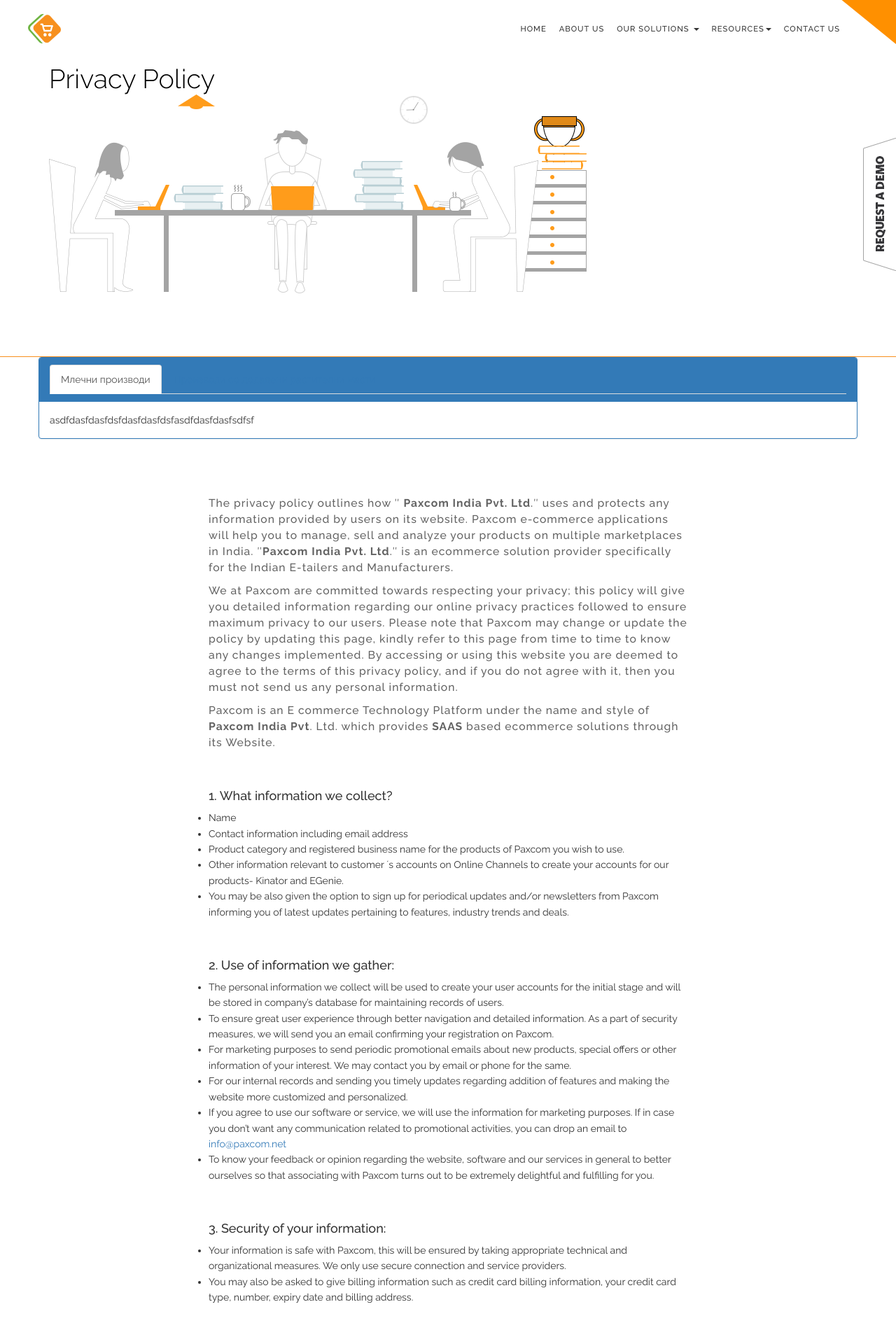
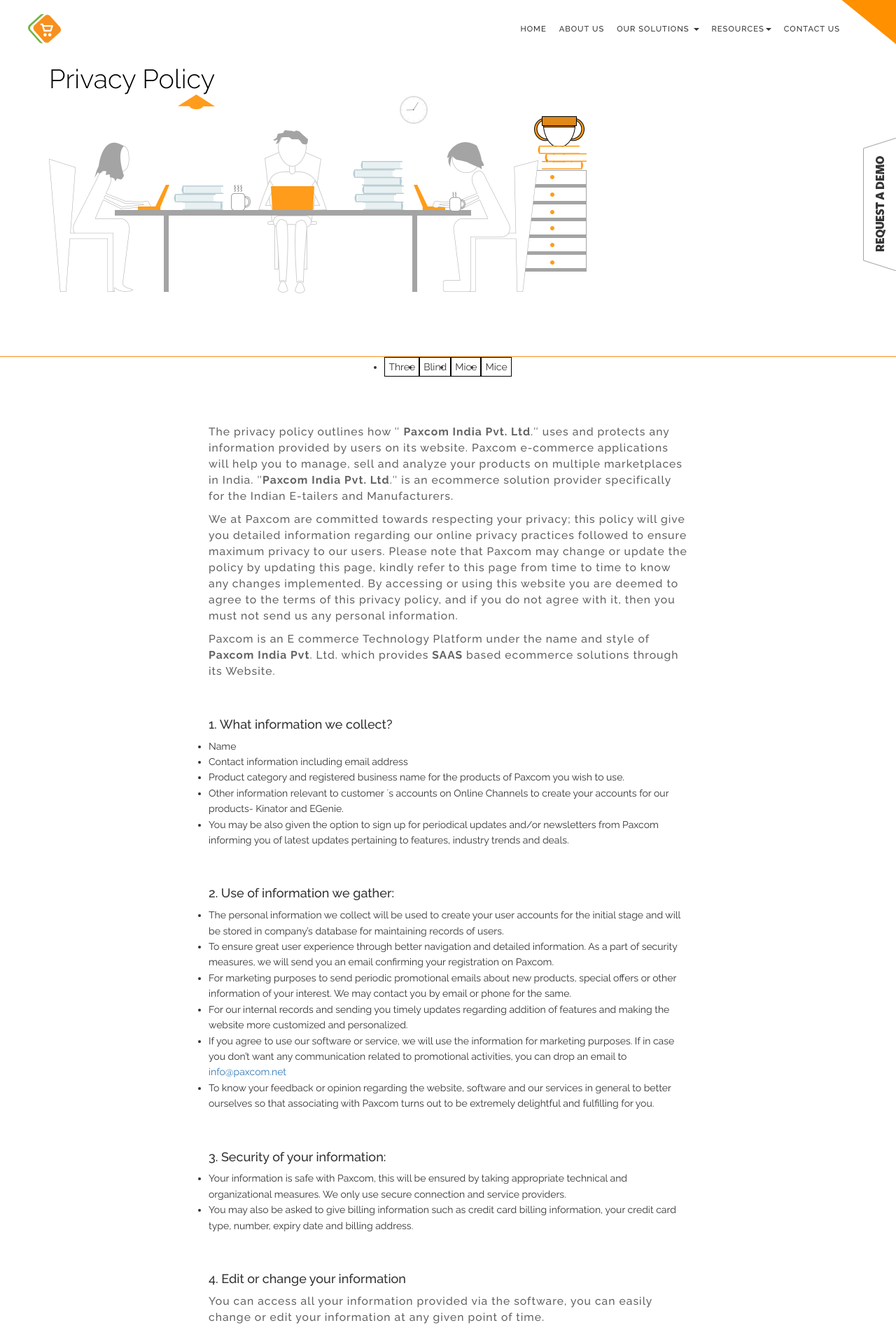
Before and after one commit to paxcom/paxcom.github.io, a Jekyll site: the page built from privacy_policy.md, in a window 1280 px wide. Shown: the top 1920 px of the page at 70% size. Built offline with Jekyll 4.4.1, drawn with Linux system fonts in a browser that asks for light colours; comment, search, counter and statistics services are not loaded.

Commit message:
css edit

```diff
--- a/_includes/pp-tnc-tab.html
+++ b/_includes/pp-tnc-tab.html
@@ -1,25 +1,13 @@
 <div class="container">
 
-    <div class="row">
-    	    <div class="panel with-nav-tabs panel-primary">
-                <div class="panel-heading">
-                        <ul class="nav nav-tabs">
-                            <li class="active"><a href="#tab1primary" data-toggle="tab">Млечни производи</a></li>
-                            <li><a href="#tab2primary" data-toggle="tab">Производи со додадени растителни масти</a></li>
+   <div class="inner_ul_center">
+    <ul>
+        <li>Three</li>
+        <li>Blind</li>
+        <li>Mice</li>
+        <li>Mice</li>
+    </ul>
+</div>
 
-                        </ul>
-                </div>
-                <div class="panel-body">
-                    <div class="tab-content">
-                        <div class="tab-pane fade in active" id="tab1primary">
-                      asdfdasfdasfdsfdasfdasfdsfasdfdasfdasfsdfsf
-                      	</div>
-                        <div class="tab-pane fade" id="tab2primary">
-                      sadfsdfdasfdsf
-                      	</div>
 
-                    </div>
-                </div>
-            </div>
-        </div>
 	</div>
--- a/css/style.css
+++ b/css/style.css
@@ -1025,6 +1025,22 @@
     width: 36%;
 }
 
+.inner_ul_center {
+        text-align: center;
+    }
+    .inner_ul_center ul {
+        display: inline-block;
+        margin: 0;
+        padding: 0;
+        /* For IE, the outcast */
+        zoom:1;
+        *display: inline;
+    }
+    .inner_ul_center li {
+        float: left;
+        padding: 2px 5px;
+        border: 1px solid black;
+    }
 
 
 /******************************************************************************************
```
